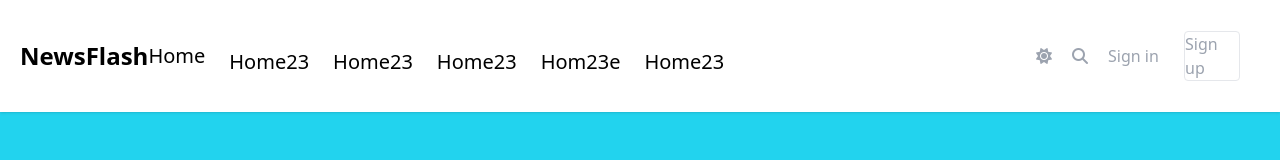
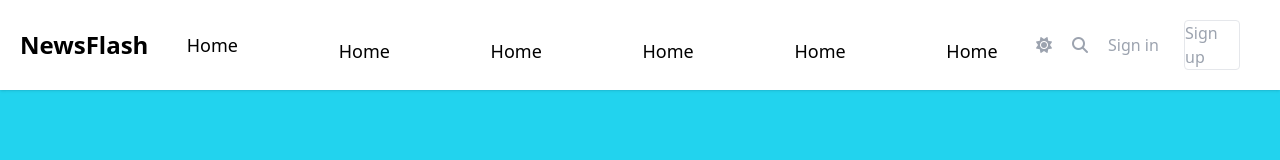
Before and after one commit to hussainHakimi/NewsFlash, a website: page index.html in a window 1280 px wide. Drawn offline with nearby package versions, Linux system fonts and the light colour scheme.

Commit message:
changes added.

```diff
--- a/index.html
+++ b/index.html
@@ -27,24 +27,24 @@
                 <i class="fa-solid fa-bars" name="menu" onclick="menu(this)"></i>
             </span>
         </div>
-        <ul class="space-x-6 space-y-3 lg:flex lg:items-center lg:my-0 z-[-1] lg:z-auto lg:static absolute bg-white w-full left-0 lg:w-atuo py-4 lg:pl-0 pl-7 opacity-0 lg:opacity-100 top-[-400px] transition-all ease-in duration-500">
+        <ul class="space-x-6 space-y-3 lg:flex lg:items-center lg:justify-around lg:my-0 z-[-1] lg:z-auto lg:static absolute bg-white w-full left-0 lg:w-atuo  lg:pl-0 pl-7 opacity-0 lg:opacity-100 transition-all ease-in duration-500">
             <li>
-                <a href="#" class="text-xl duration-500 hover:text-cyan-500">Home</a>
+                <a href="#" class="text-lg duration-500 hover:text-cyan-500">Home</a>
             </li>
             <li>
-                <a href="#" class="text-xl duration-500 hover:text-cyan-500">Home23</a>
+                <a href="#" class="text-lg duration-500 hover:text-cyan-500">Home</a>
             </li>
             <li>
-                <a href="#" class="text-xl duration-500 hover:text-cyan-500">Home23</a>
+                <a href="#" class="text-lg duration-500 hover:text-cyan-500">Home</a>
             </li>
             <li>
-                <a href="#" class="text-xl duration-500 hover:text-cyan-500">Home23</a>
+                <a href="#" class="text-lg duration-500 hover:text-cyan-500">Home</a>
             </li>
             <li>
-                <a href="#" class="text-xl duration-500 hover:text-cyan-500">Hom23e</a>
+                <a href="#" class="text-lg duration-500 hover:text-cyan-500">Home</a>
             </li>
             <li>
-                <a href="#" class="text-xl duration-500 hover:text-cyan-500">Home23</a>
+                <a href="#" class="text-lg duration-500 hover:text-cyan-500">Home</a>
             </li>
         </ul>
         <div class="items-center justify-center hidden pr-5 space-x-5 text-gray-400 lg:flex xl:flex md:order-2">
```
Also changed, not shown: css/main.css.
